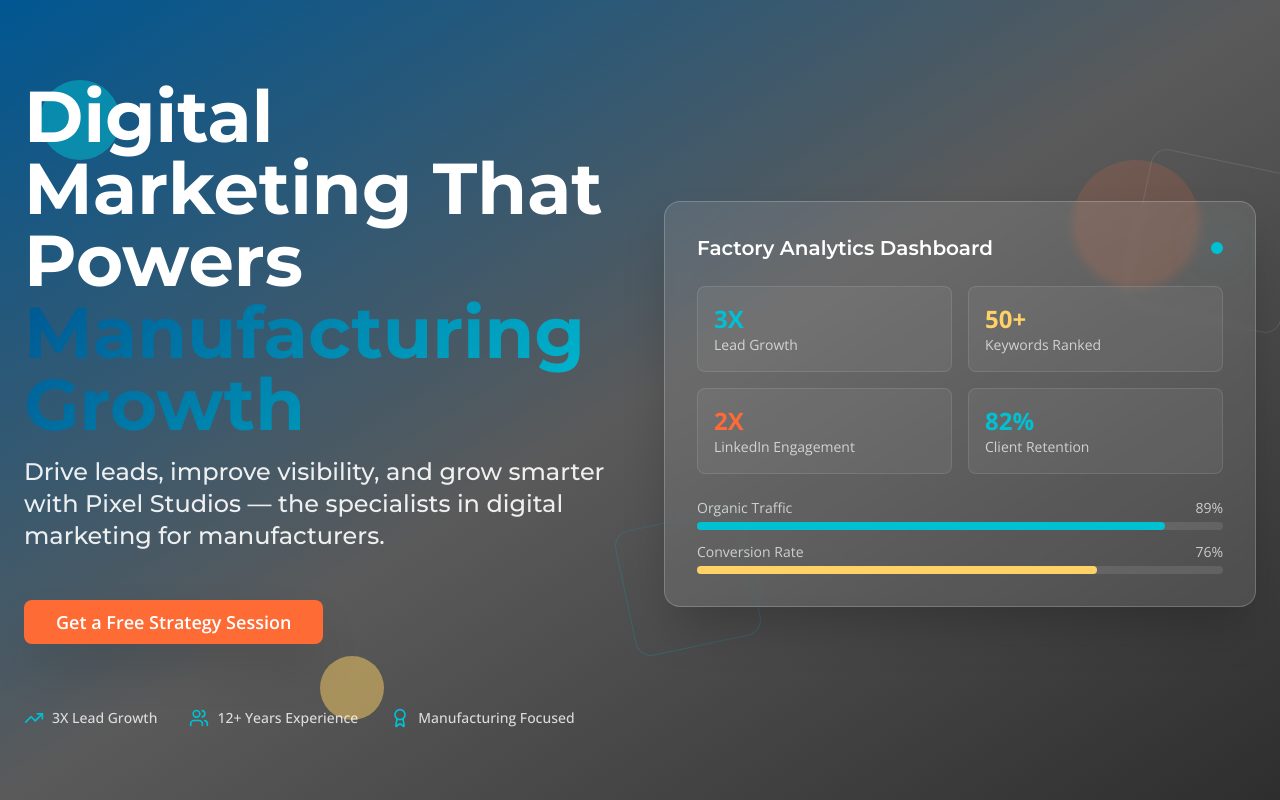
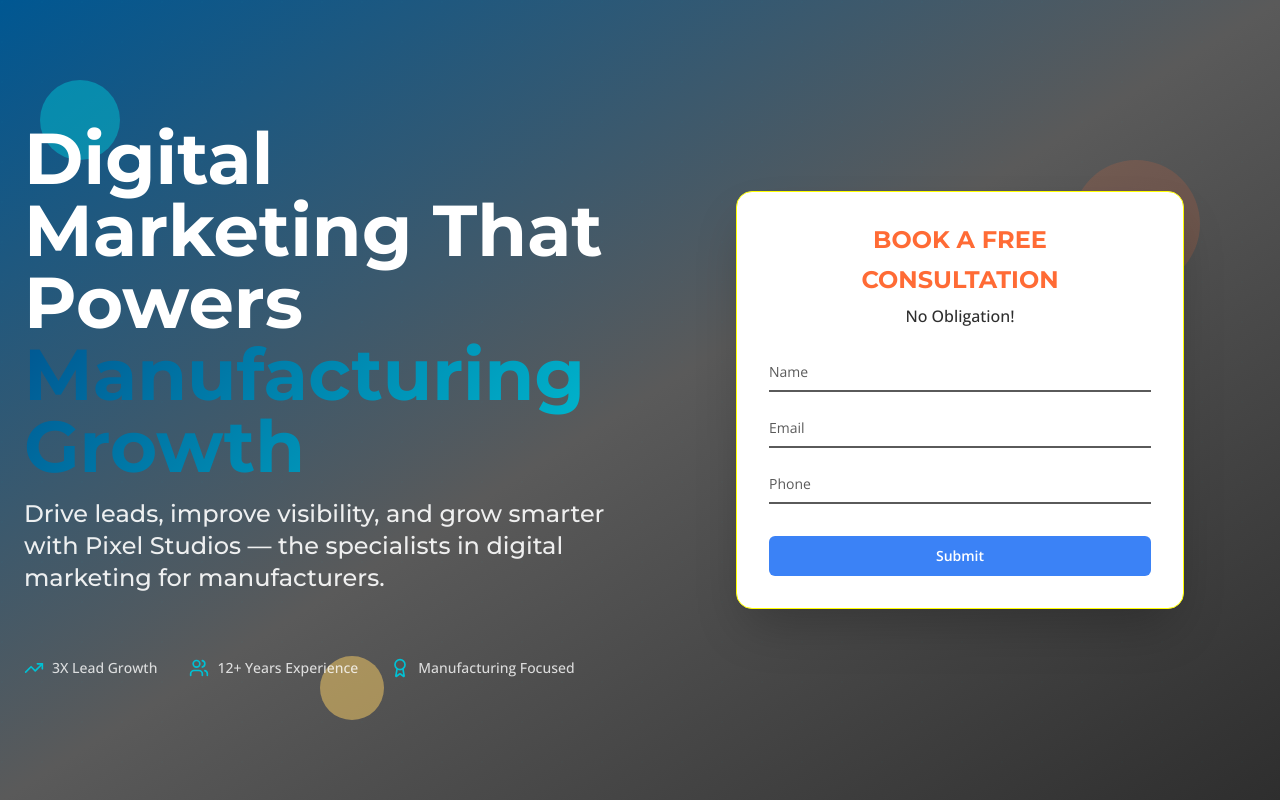
Before and after one commit to arun-pixel123/industrial-growth-forge, a React (Vite) app: page / in a window 1280 px wide. Shown: the top 800 px of the page. Built offline with nearby package versions, Linux system fonts and the light colour scheme.

Commit message:
Refactor: Replace dashboard with contact form, remove section
Replaced the dashboard visual in the HeroSection with a contact form and removed the ProblemStatementSection.

```diff
--- a/src/components/HeroSection.tsx
+++ b/src/components/HeroSection.tsx
@@ -1,8 +1,12 @@
+
 import { Button } from "@/components/ui/button";
 import { Card } from "@/components/ui/card";
-import { Play, TrendingUp, Users, Award } from "lucide-react";
+import { Input } from "@/components/ui/input";
+import { TrendingUp, Users, Award } from "lucide-react";
+
 const HeroSection = () => {
-  return <section className="relative min-h-screen bg-gradient-to-br from-industrial-blue via-steel-gray to-engine-gray overflow-hidden">
+  return (
+    <section className="relative min-h-screen bg-gradient-to-br from-industrial-blue via-steel-gray to-engine-gray overflow-hidden">
       {/* Animated Background Pattern */}
       <div className="absolute inset-0 circuit-pattern opacity-10"></div>
 
@@ -28,14 +32,6 @@ const HeroSection = () => {
               </p>
             </div>
 
-            {/* CTA Buttons */}
-            <div className="flex flex-col sm:flex-row gap-4 pt-4">
-              <Button size="lg" className="bg-machinery-orange hover:bg-machinery-orange/90 text-white px-8 py-4 text-lg font-semibold rounded-lg shadow-2xl hover:shadow-machinery-orange/25 transition-all duration-300 transform hover:scale-105">
-                Get a Free Strategy Session
-              </Button>
-
-            </div>
-
             {/* Trust Indicators */}
             <div className="flex items-center gap-8 pt-8">
               <div className="flex items-center gap-2 text-white/80">
@@ -53,71 +49,57 @@ const HeroSection = () => {
             </div>
           </div>
 
-          {/* Right Column - Visual */}
+          {/* Right Column - Consultation Form */}
           <div className="relative">
-            <div className="relative z-10">
-              <Card className="bg-white/10 backdrop-blur-sm border-white/20 p-8 rounded-2xl shadow-2xl">
-                <div className="space-y-6">
-                  <div className="flex items-center justify-between">
-                    <h3 className="text-white font-montserrat font-semibold text-xl">Factory Analytics Dashboard</h3>
-                    <div className="w-3 h-3 bg-precision-teal rounded-full animate-pulse-glow"></div>
-                  </div>
+            <Card className="bg-white p-8 rounded-2xl shadow-2xl max-w-md mx-auto">
+              <div className="text-center mb-6">
+                <h2 className="text-2xl font-montserrat font-bold text-machinery-orange mb-2">
+                  BOOK A FREE
+                </h2>
+                <h2 className="text-2xl font-montserrat font-bold text-machinery-orange mb-2">
+                  CONSULTATION
+                </h2>
+                <p className="text-engine-gray font-medium">No Obligation!</p>
+              </div>
 
-                  {/* Mock Analytics */}
-                  <div className="grid grid-cols-2 gap-4">
-                    <div className="bg-white/5 p-4 rounded-lg border border-white/10">
-                      <div className="text-precision-teal text-2xl font-bold">3X</div>
-                      <div className="text-white/70 text-sm">Lead Growth</div>
-                    </div>
-                    <div className="bg-white/5 p-4 rounded-lg border border-white/10">
-                      <div className="text-warning-yellow text-2xl font-bold">50+</div>
-                      <div className="text-white/70 text-sm">Keywords Ranked</div>
-                    </div>
-                    <div className="bg-white/5 p-4 rounded-lg border border-white/10">
-                      <div className="text-machinery-orange text-2xl font-bold">2X</div>
-                      <div className="text-white/70 text-sm">LinkedIn Engagement</div>
-                    </div>
-                    <div className="bg-white/5 p-4 rounded-lg border border-white/10">
-                      <div className="text-precision-teal text-2xl font-bold">82%</div>
-                      <div className="text-white/70 text-sm">Client Retention</div>
-                    </div>
-                  </div>
+              <form className="space-y-4">
+                <div>
+                  <Input
+                    type="text"
+                    placeholder="Name"
+                    className="w-full border-b-2 border-t-0 border-l-0 border-r-0 border-steel-gray rounded-none bg-transparent px-0 py-3 placeholder:text-steel-gray focus:border-machinery-orange focus-visible:ring-0"
+                  />
+                </div>
+                <div>
+                  <Input
+                    type="email"
+                    placeholder="Email"
+                    className="w-full border-b-2 border-t-0 border-l-0 border-r-0 border-steel-gray rounded-none bg-transparent px-0 py-3 placeholder:text-steel-gray focus:border-machinery-orange focus-visible:ring-0"
+                  />
+                </div>
+                <div>
+                  <Input
+                    type="tel"
+                    placeholder="Phone"
+                    className="w-full border-b-2 border-t-0 border-l-0 border-r-0 border-steel-gray rounded-none bg-transparent px-0 py-3 placeholder:text-steel-gray focus:border-machinery-orange focus-visible:ring-0"
+                  />
+                </div>
 
-                  {/* Progress Bars */}
-                  <div className="space-y-3">
-                    <div>
-                      <div className="flex justify-between text-white/70 text-sm mb-1">
-                        <span>Organic Traffic</span>
-                        <span>89%</span>
-                      </div>
-                      <div className="w-full bg-white/10 rounded-full h-2">
-                        <div className="bg-precision-teal h-2 rounded-full" style={{
-                        width: '89%'
-                      }}></div>
-                      </div>
-                    </div>
-                    <div>
-                      <div className="flex justify-between text-white/70 text-sm mb-1">
-                        <span>Conversion Rate</span>
-                        <span>76%</span>
-                      </div>
-                      <div className="w-full bg-white/10 rounded-full h-2">
-                        <div className="bg-warning-yellow h-2 rounded-full" style={{
-                        width: '76%'
-                      }}></div>
-                      </div>
-                    </div>
-                  </div>
+                <div className="pt-4">
+                  <Button
+                    type="submit"
+                    className="w-full bg-blue-500 hover:bg-blue-600 text-white font-semibold py-3 px-6 rounded-md transition-colors duration-300"
+                  >
+                    Submit
+                  </Button>
                 </div>
-              </Card>
-            </div>
-
-            {/* Background geometric shapes */}
-            <div className="absolute -top-10 -right-10 w-40 h-40 border border-white/10 rounded-2xl transform rotate-12"></div>
-            <div className="absolute -bottom-10 -left-10 w-32 h-32 border border-precision-teal/20 rounded-2xl transform -rotate-12"></div>
+              </form>
+            </Card>
           </div>
         </div>
       </div>
-    </section>;
+    </section>
+  );
 };
+
 export default HeroSection;
--- a/src/pages/Index.tsx
+++ b/src/pages/Index.tsx
@@ -1,6 +1,5 @@
 
 import HeroSection from "@/components/HeroSection";
-import ProblemStatementSection from "@/components/ProblemStatementSection";
 import WhoWeServeSection from "@/components/WhoWeServeSection";
 import ServicesGrid from "@/components/ServicesGrid";
 import CaseStudySection from "@/components/CaseStudySection";
@@ -13,7 +12,6 @@ const Index = () => {
   return (
     <div className="min-h-screen">
       <HeroSection />
-      <ProblemStatementSection />
       <WhoWeServeSection />
       <ServicesGrid />
       <CaseStudySection />
```
